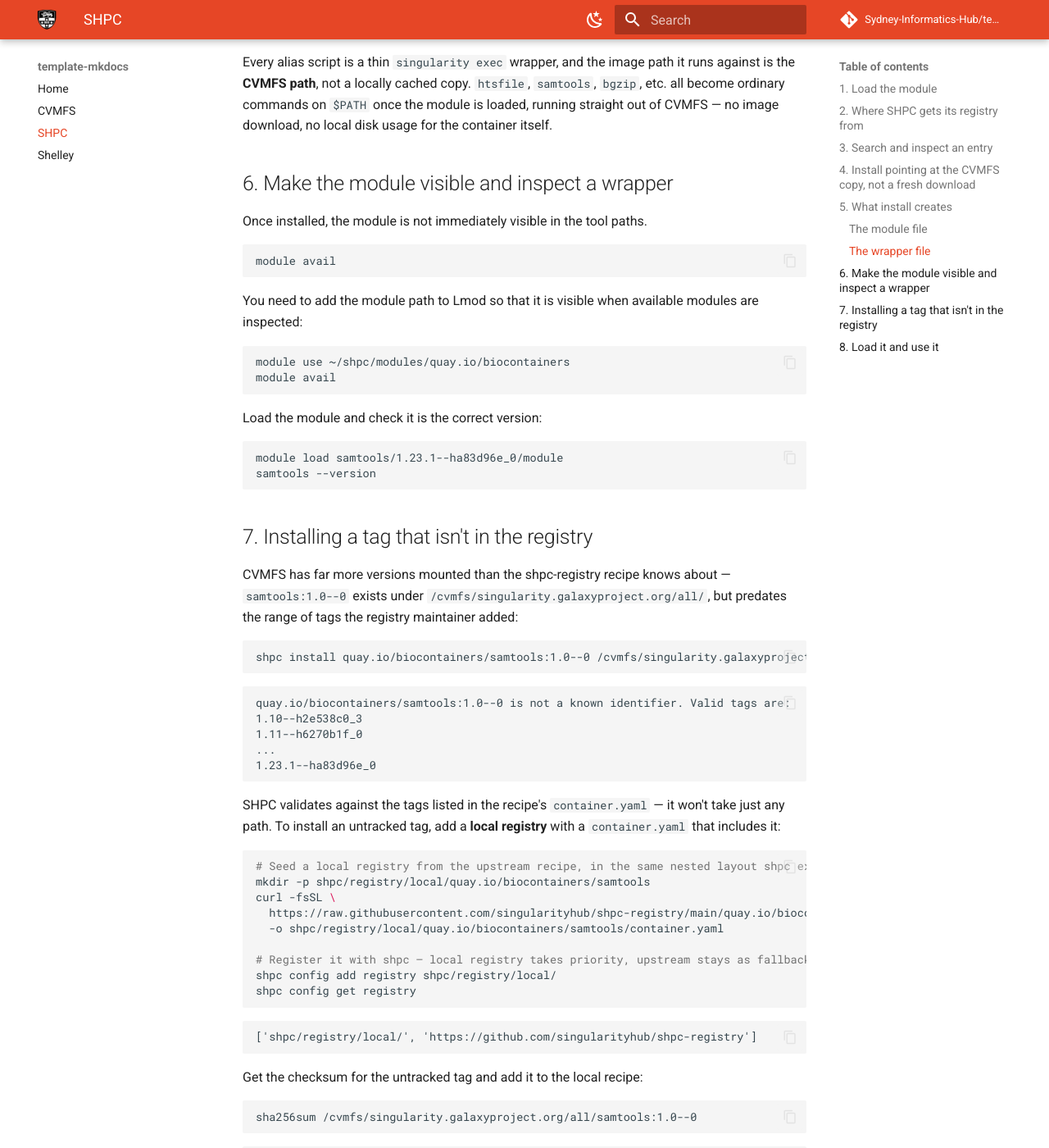
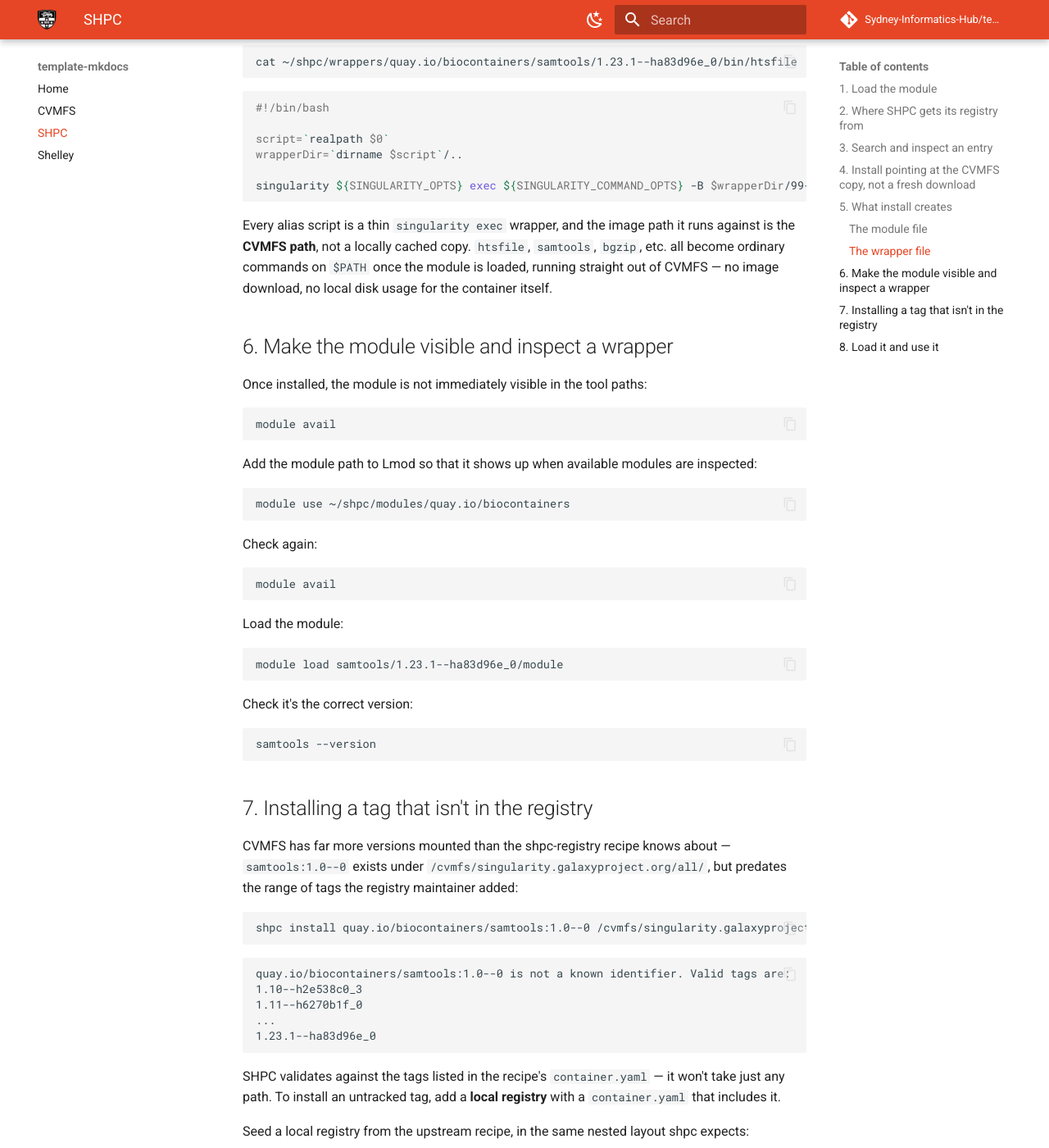
Before and after one commit to Sydney-Informatics-Hub/cvmfs_shpc_demo, an MkDocs documentation site: the page built from docs/shpc.md, in a window 1280 px wide and 1400 px high, scrolled down 3155 px. Shown: the whole window at 82% size. Built offline with MkDocs 1.6.1 and Material for MkDocs 9.7.7, drawn with Linux system fonts in a browser that asks for light colours; comment, search, counter and statistics services are not loaded; some of the changed text lies outside the part shown.

Commit message:
clean up demo

````diff
--- a/docs/shpc.md
+++ b/docs/shpc.md
@@ -4,14 +4,26 @@
 
 ## 1. Load the module
 
+Go to your home directory and check what's available before loading anything:
+
 ```bash
 cd
 module avail
+```
+
+Load SHPC:
+
+```bash
 module load shpc
+```
+
+Check `module avail` again:
+
+```bash
 module avail
 ```
 
-The second `module avail` shows `singularity` got pulled in too — `shpc` depends on it, so loading `shpc` auto-loads `singularity` as well.
+`singularity` got pulled in too — `shpc` depends on it, so loading `shpc` auto-loads `singularity` as well.
 
 ## 2. Where SHPC gets its registry from
 
@@ -145,23 +157,33 @@ Every alias script is a thin `singularity exec` wrapper, and the image path it r
 
 ## 6. Make the module visible and inspect a wrapper
 
-Once installed, the module is not immediately visible in the tool paths.
+Once installed, the module is not immediately visible in the tool paths:
 
 ```bash
 module avail
 ```
 
-You need to add the module path to Lmod so that it is visible when available modules are inspected:
+Add the module path to Lmod so that it shows up when available modules are inspected:
 
 ```bash
 module use ~/shpc/modules/quay.io/biocontainers
+```
+
+Check again:
+
+```bash
 module avail
 ```
 
-Load the module and check it is the correct version:
+Load the module:
 
 ```bash
 module load samtools/1.23.1--ha83d96e_0/module
+```
+
+Check it's the correct version:
+
+```bash
 samtools --version
 ```
 
@@ -181,17 +203,29 @@ quay.io/biocontainers/samtools:1.0--0 is not a known identifier. Valid tags are:
 1.23.1--ha83d96e_0
 ```
 
-SHPC validates against the tags listed in the recipe's `container.yaml` — it won't take just any path. To install an untracked tag, add a **local registry** with a `container.yaml` that includes it:
+SHPC validates against the tags listed in the recipe's `container.yaml` — it won't take just any path. To install an untracked tag, add a **local registry** with a `container.yaml` that includes it.
+
+Seed a local registry from the upstream recipe, in the same nested layout shpc expects:
 
 ```bash
-# Seed a local registry from the upstream recipe, in the same nested layout shpc expects
 mkdir -p shpc/registry/local/quay.io/biocontainers/samtools
+```
+
+```bash
 curl -fsSL \
   https://raw.githubusercontent.com/singularityhub/shpc-registry/main/quay.io/biocontainers/samtools/container.yaml \
   -o shpc/registry/local/quay.io/biocontainers/samtools/container.yaml
+```
 
-# Register it with shpc — local registry takes priority, upstream stays as fallback
+Register it with shpc — the local registry takes priority, upstream stays as a fallback:
+
+```bash
 shpc config add registry shpc/registry/local/
+```
+
+Check it took effect:
+
+```bash
 shpc config get registry
 ```
 
````
Also changed, not shown: other parts of docs/shpc.md (+5 -0 lines), docs/cvmfs.md (+11 -1 lines).
